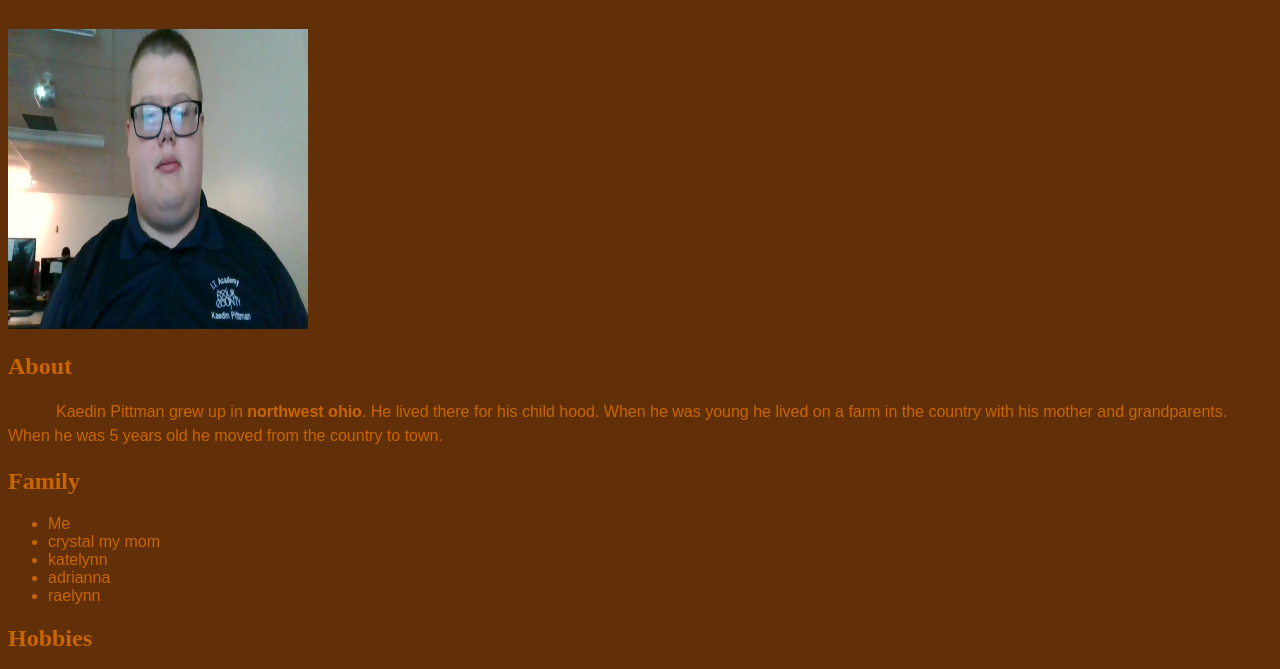
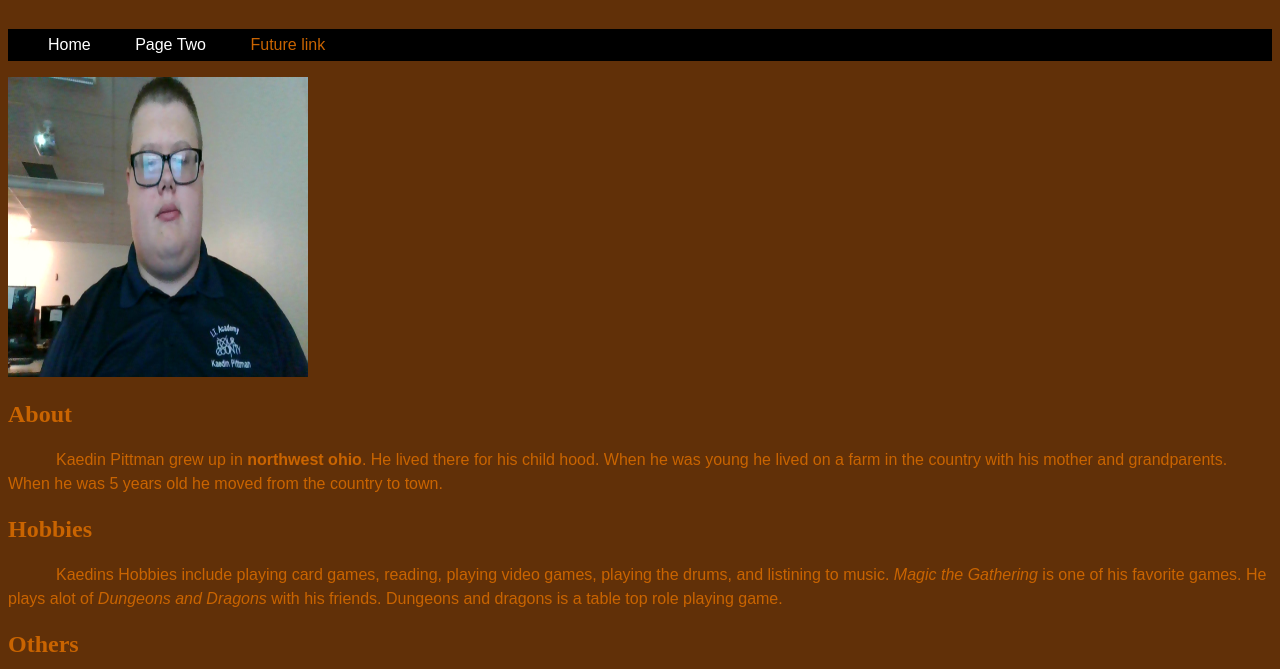
Before and after one commit to kaedinpittman05/myweb, a plain HTML site: page index.html in a window 1280 px wide. Shown: the part 90-759 px from the top of the page. Drawn offline with Linux system fonts and the light colour scheme.

Commit message:
added nav bar and second page

```diff
--- a/index.html
+++ b/index.html
@@ -17,9 +17,21 @@
 	<body>
 		<h1>Kaedin Pittman's page</h1>
 
+		<nav>
+				<ul>
+					<li><a href="index.html" title="Home page"> Home </a> </li>
+					<li><a href="page 2.html" title= "Second page"> Page Two</a></li>
+					<li>Future link</li>
+				</ul>
+			</nav>
+
 		<img src ="kaedin_pittman.jpg"
 			alt ="Kaedin pittmans picture"
 			width = "300" Height= "300" />
+
+
+
+
 
 		<h2> About</h2>
 		<p>Kaedin Pittman grew up in <strong>northwest ohio</strong>. He lived there for his child hood.
@@ -27,14 +39,7 @@
 			When he was 5 years old he moved from the country to town.
 		</p>
 
-		<h2>Family</h2>
-		<ul>
-			<li>Me</li>
-			<li>crystal my mom</li>
-			<li>katelynn</li>
-			<li>adrianna</li>
-			<li>raelynn</li>
-		</ul>
+
 		<h2>Hobbies</h2>
 		<p>Kaedins Hobbies include playing card games, reading, playing video games, playing the drums,
 			and listining to music. <em>Magic the Gathering</em> is one of his favorite games. He plays alot
--- a/myStyle.css
+++ b/myStyle.css
@@ -10,7 +10,7 @@ h1
 
 h2
 {
-	color:C96401;
+	color:#C96401;
 	font-size: 1.5em;
 	font-family: serif;
 }
@@ -39,3 +39,43 @@ h5
 {
 	font-size: .75em;
 }
+
+ul
+{
+	list-style:square;
+}
+
+ol
+{
+	list-style:square;
+}
+
+nav
+{
+	background-color:black;
+	line-height: 200%;
+	display: block;
+}
+
+nav li
+{
+	display: inline;
+	padding-right: 40px;
+	list-style-type: none;
+}
+
+nav a:link
+{
+	color:white;
+	text-decoration:none;
+}
+
+nav a:visited
+{
+	color:white;
+}
+
+nav a:hover
+{
+	text-decoration:underline;
+}
```
Also changed, not shown: page 2.html (added, +60 -0 lines).
